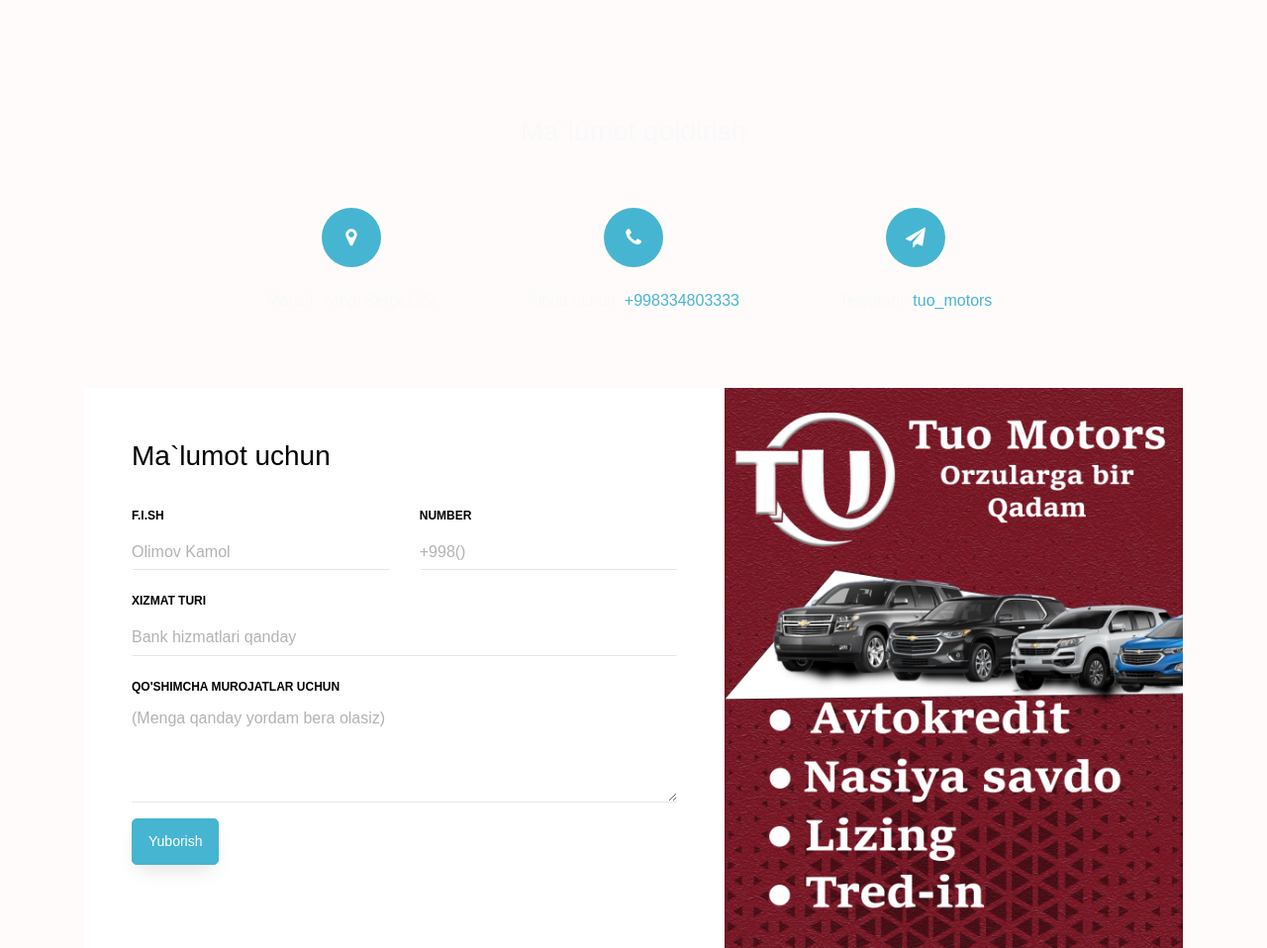
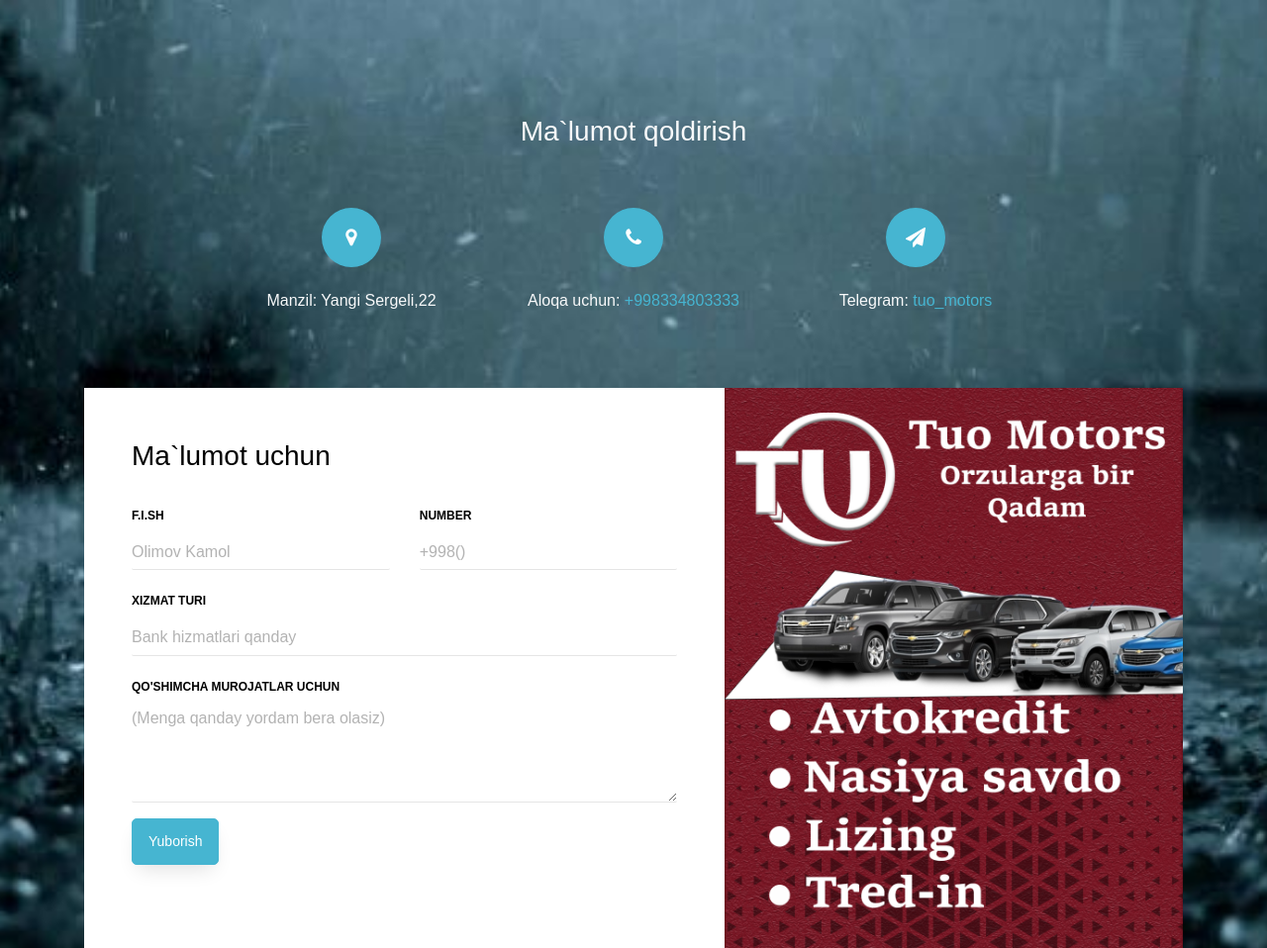
Before and after one commit to Ergashevs23/tuo, a plain HTML site: page index.html in a window 1280 px wide. Shown: the top 958 px of the page at 99% size. Drawn offline with nearby package versions, Linux system fonts and the light colour scheme.

Commit message:
bg has been fixed

```diff
--- a/index.html
+++ b/index.html
@@ -10,7 +10,7 @@
     <link rel="stylesheet" href="css/style.css">
 </head>
 <body style="
-background-image: url(../contact-form-03/images/coll2.jpg);
+background-image: url(/images/coll2.jpg);
 background-repeat: no-repeat; /* Fon rasmning qaytarilishini to'xtatadi */
 background-size: cover; /* Rasmni to'liq qoplash uchun o'lchamini sozlaydi */
 background-position: center; /* Rasmni markazda joylashtiradi */
```
